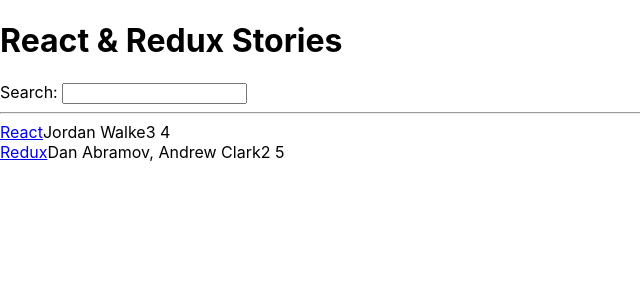
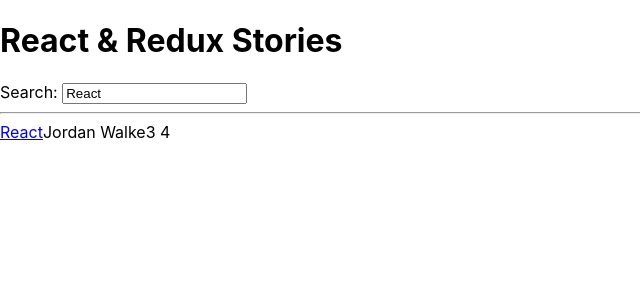
Before and after one commit to MaheswariSubburaj/react-test, a React (Create React App) app: page / in a window 1280 px wide. Shown: the top 300 px of the page, without its empty margins (0-640 px from the left). Built offline with nearby package versions, Linux system fonts and the light colour scheme.

Commit message:
Control components.

```diff
--- a/src/App.js
+++ b/src/App.js
@@ -21,7 +21,7 @@
 ];
 
 
-  const [searchTerm, setSearchTerm] = React.useState("");
+  const [searchTerm, setSearchTerm] = React.useState("React");
 
   const handleSearch = event => {
     setSearchTerm(event.target.value);
@@ -35,7 +35,7 @@
     <div>
       <h1>React & Redux Stories</h1>
 
-      <Search onSearch={handleSearch}/>
+      <Search search={searchTerm} onSearch={handleSearch}/>
 
       <hr/>
 
@@ -49,7 +49,8 @@
 
       <div>
         <label htmlFor="search">Search: </label>
-        <input id="search" type="text" onChange={props.onSearch} />
+        <input id="search" type="text"
+        value={props.search} onChange={props.onSearch} />
 
       </div>
     );
```
